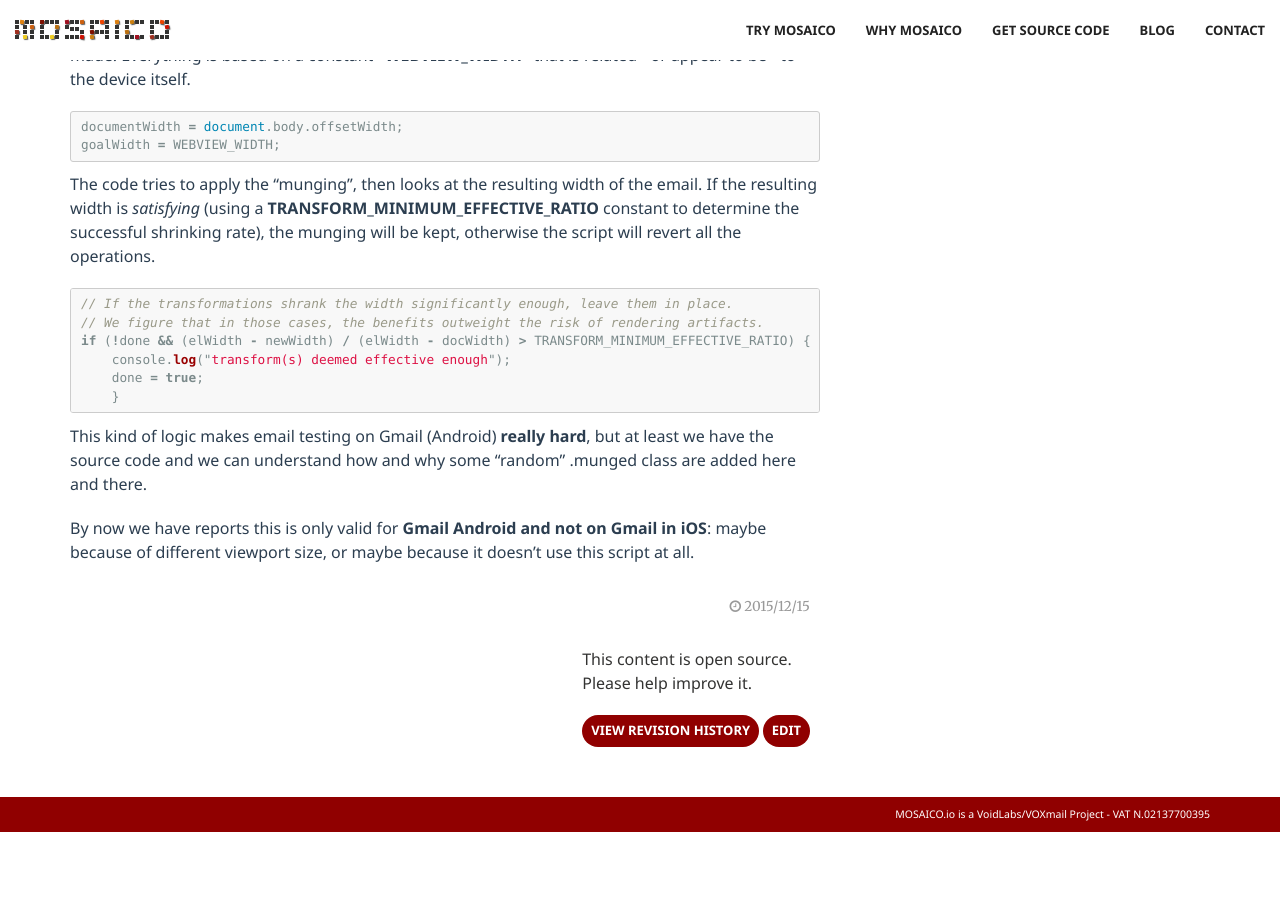
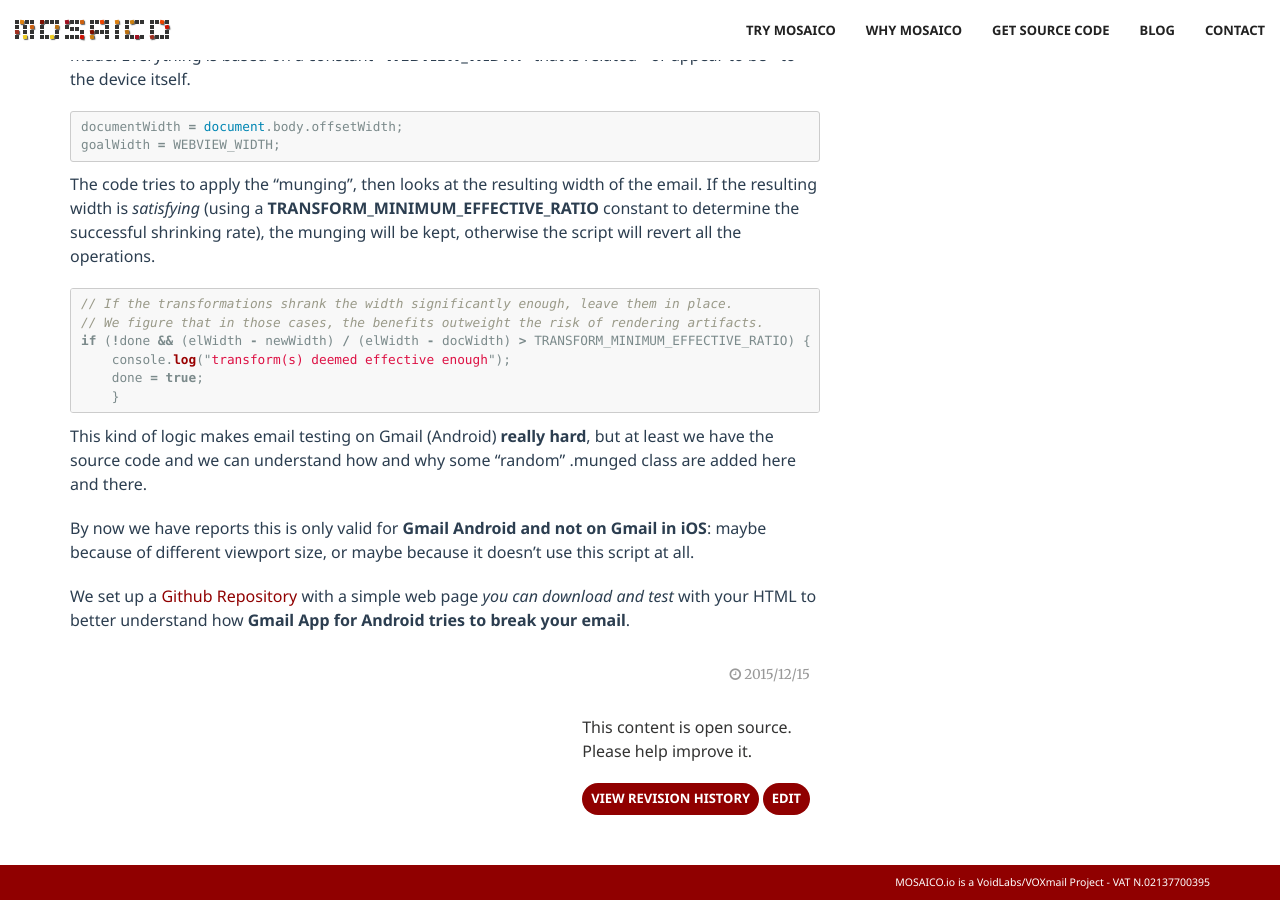
Before and after one commit to voidlabs/mosaico.io, a Jekyll site: the page built from _posts/2015-12-15-gmail-android-tries-to-shrink-your-email.md, in a window 1280 px wide and 900 px high, scrolled down 1714 px. Built offline with Jekyll 4.4.1, drawn with Linux system fonts in a browser that asks for light colours; Markdown is read by kramdown in place of the engine named in the settings; comment, search, counter and statistics services are not loaded; before the commit the page ends 2546 px from its top, so only the background shows below that.

Commit message:
Update 2015-12-15-gmail-android-tries-to-shrink-your-email.md

```diff
--- a/_posts/2015-12-15-gmail-android-tries-to-shrink-your-email.md
+++ b/_posts/2015-12-15-gmail-android-tries-to-shrink-your-email.md
@@ -88,3 +88,5 @@
 This kind of logic makes email testing on Gmail (Android) **really hard**, but at least we have the source code and we can understand how and why some “random” .munged class are added here and there.
 
 By now we have reports this is only valid for **Gmail Android and not on Gmail in iOS**: maybe because of different viewport size, or maybe because it doesn't use this script at all.
+
+We set up a [Github Repository](https://github.com/bago/android-gmail-emulator) with a simple web page *you can download and test* with your HTML to better understand how **Gmail App for Android tries to break your email**.
```
